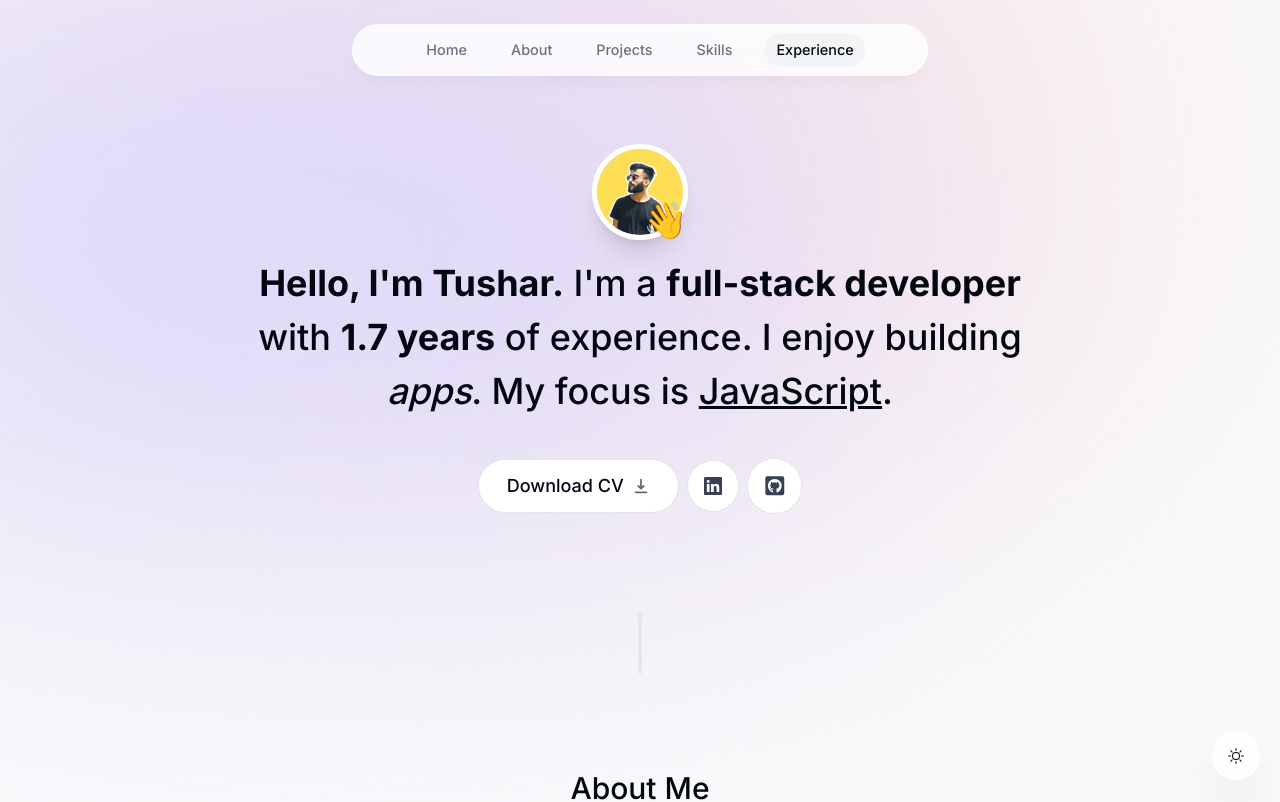
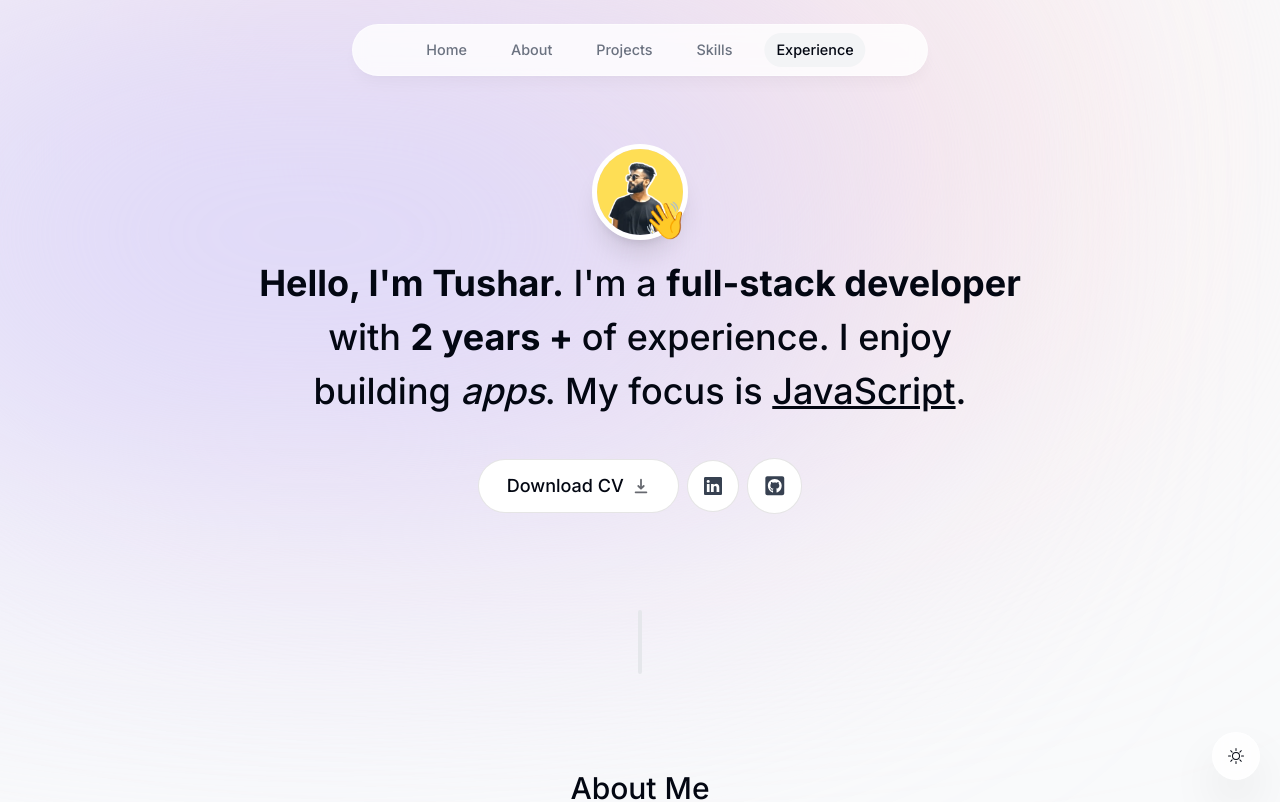
Before and after one commit to Tuhsarshrivastav/nextJsPortfolio, a Next.js app: page / in a window 1280 px wide. Shown: the top 802 px of the page. Built offline with nearby package versions, Linux system fonts and the light colour scheme.

Commit message:
Update intro.tsx

```diff
--- a/components/intro.tsx
+++ b/components/intro.tsx
@@ -64,7 +64,7 @@
       >
         <span className="font-bold">Hello, I'm Tushar.</span> I'm a{" "}
         <span className="font-bold">full-stack developer</span> with{" "}
-        <span className="font-bold">1.7 years</span> of experience. I enjoy
+        <span className="font-bold">2 years + </span> of experience. I enjoy
         building <span className="italic"> apps</span>. My focus is{" "}
         <span className="underline">JavaScript</span>.
       </motion.h1>
```
